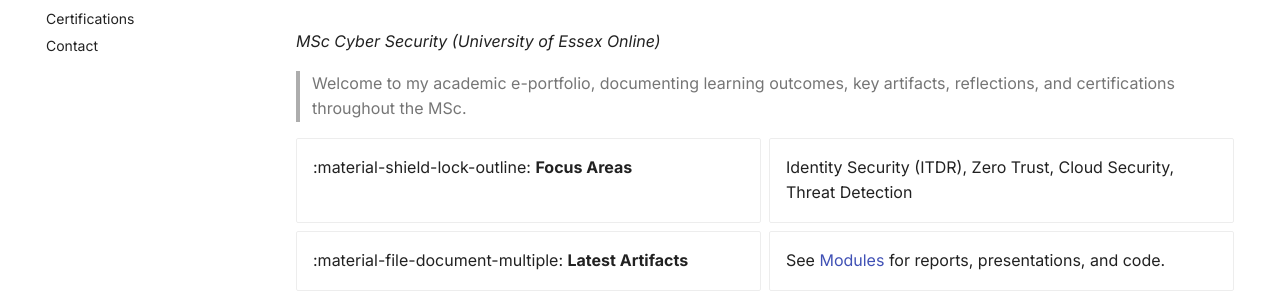
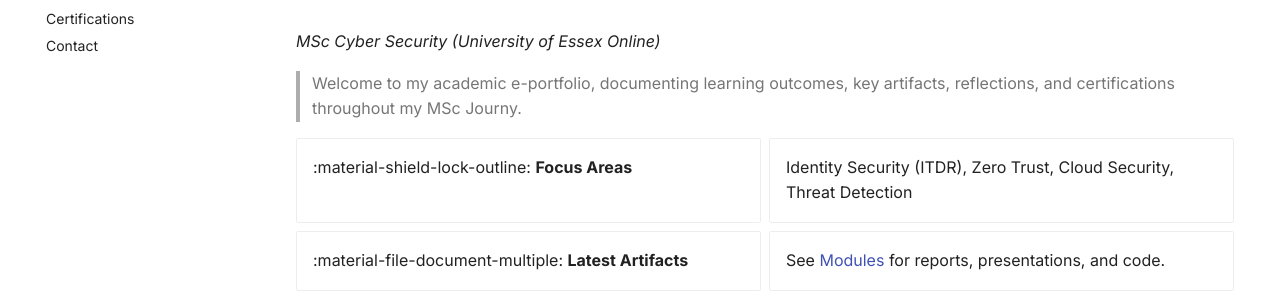
Before and after one commit to nb25877/nb25877.github.io, an MkDocs documentation site: the page built from docs/index.md, in a window 1280 px wide and 1047 px high. Shown: the part 191-484 px from the top of the window. Built offline with MkDocs 1.6.1 and Material for MkDocs 9.7.7, drawn with Linux system fonts in a browser that asks for light colours; comment, search, counter and statistics services are not loaded.

Commit message:
General Changes

```diff
--- a/docs/index.md
+++ b/docs/index.md
@@ -10,7 +10,7 @@
 # Nikunj Bhalotia
 _MSc Cyber Security (University of Essex Online)_
 
-> Welcome to my academic e-portfolio, documenting learning outcomes, key artifacts, reflections, and certifications throughout the MSc.
+> Welcome to my academic e-portfolio, documenting learning outcomes, key artifacts, reflections, and certifications throughout my MSc Journy.
 
 <div class="grid cards" markdown>
 - :material-shield-lock-outline: **Focus Areas**
```
Also changed, not shown: 2 other files.
